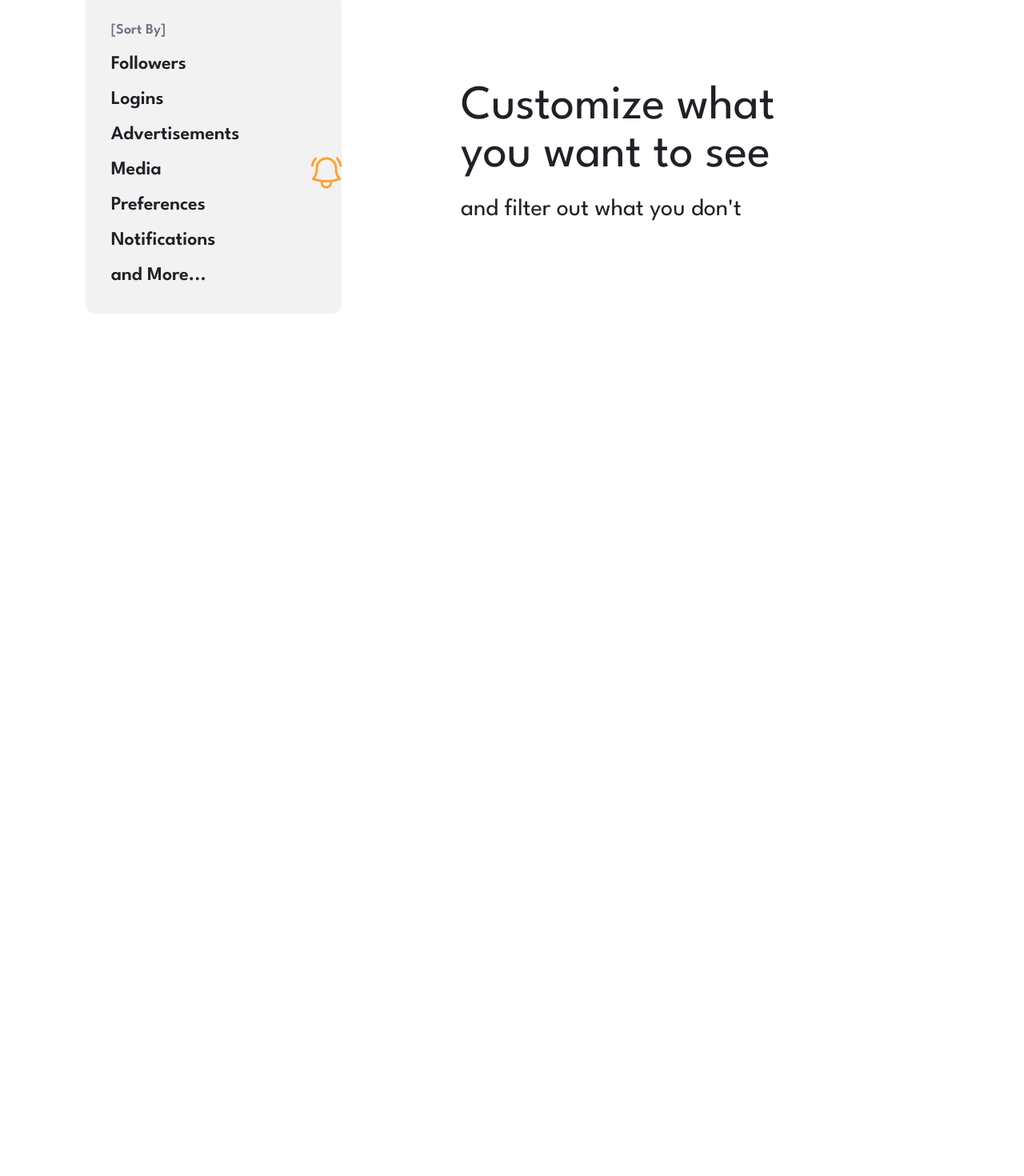
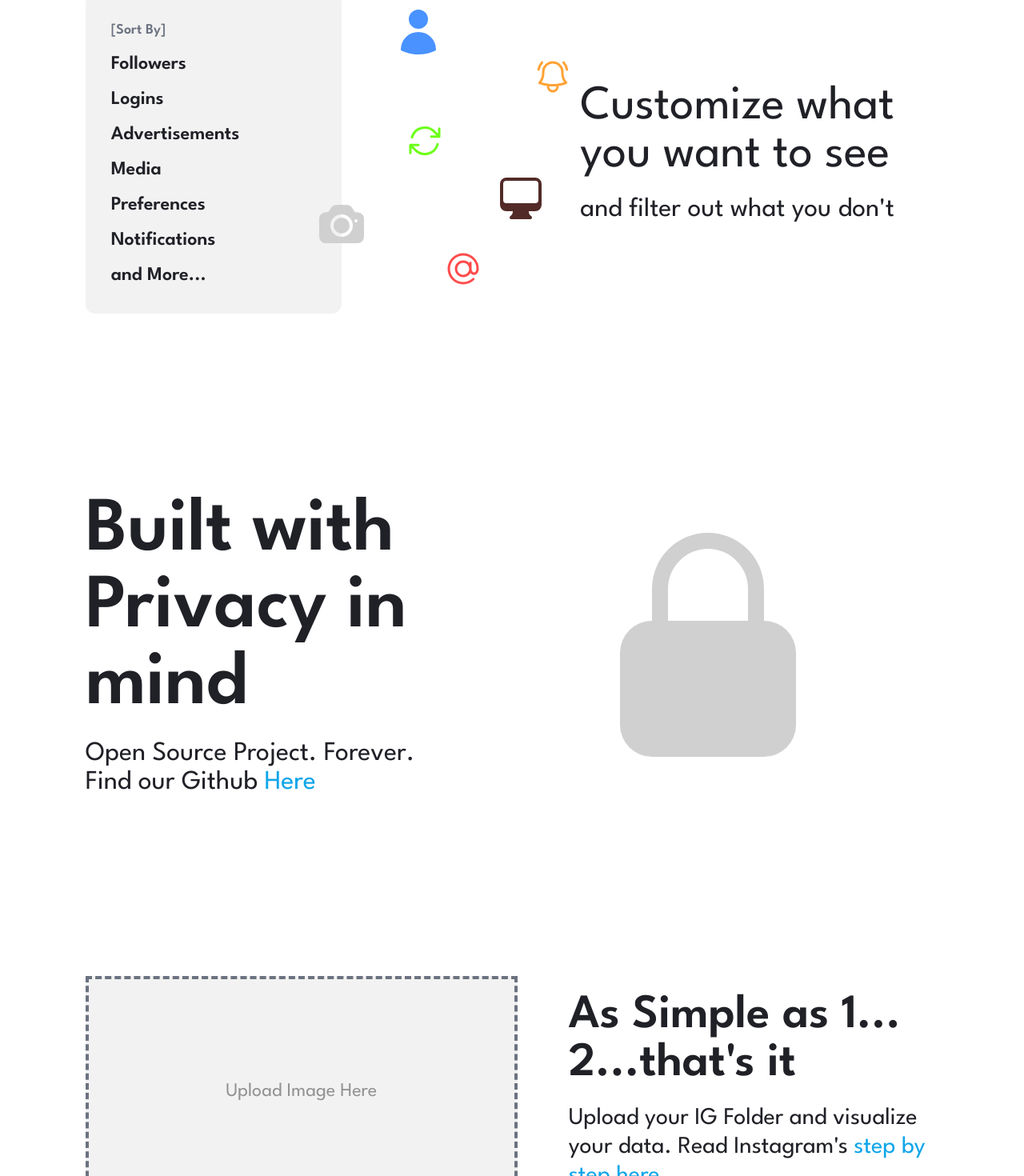
Before and after one commit to Larry-Larriee/IG-visualizer, a Next.js app in the folder my-app/: page / in a window 1280 px wide. Shown: the part 844-2314 px from the top of the page at 80% size. Before the commit the page ends 1236 px from the top, so only its background shows below. Built offline with nearby package versions, Linux system fonts and the light colour scheme.

Commit message:
finished landing page

```diff
--- a/my-app/src/app/components/Icons.jsx
+++ b/my-app/src/app/components/Icons.jsx
@@ -10,7 +10,7 @@ const icons = {
       viewBox="0 0 24 24"
       strokeWidth="1.5"
       stroke="currentColor"
-      className="text-prim-10 absolute left-96 h-12 w-12"
+      className="text-prim-10 h-12 w-12"
     >
       <path
         strokeLinecap="round"
@@ -24,7 +24,7 @@ const icons = {
       xmlns="http://www.w3.org/2000/svg"
       viewBox="0 0 24 24"
       fill="currentColor"
-      className="text-prim-9 absolute h-12 w-12"
+      className="text-prim-9 h-16 w-16"
     >
       <path
         fillRule="evenodd"
@@ -38,7 +38,7 @@ const icons = {
       xmlns="http://www.w3.org/2000/svg"
       viewBox="0 0 24 24"
       fill="currentColor"
-      className="text-prim-7 absolute h-12 w-12"
+      className="text-prim-7 h-12 w-12"
     >
       <path
         fillRule="evenodd"
@@ -52,7 +52,7 @@ const icons = {
       xmlns="http://www.w3.org/2000/svg"
       viewBox="0 0 24 24"
       fill="currentColor"
-      className="text-prim-11 absolute h-12 w-12"
+      className="text-prim-11 h-12 w-12"
     >
       <path
         fillRule="evenodd"
@@ -66,7 +66,7 @@ const icons = {
       xmlns="http://www.w3.org/2000/svg"
       viewBox="0 0 24 24"
       fill="currentColor"
-      className="text-prim-6 absolute h-12 w-12"
+      className="text-prim-6 h-16 w-16"
     >
       <path d="M12 9a3.75 3.75 0 1 0 0 7.5A3.75 3.75 0 0 0 12 9Z" />
       <path
@@ -81,7 +81,7 @@ const icons = {
       xmlns="http://www.w3.org/2000/svg"
       viewBox="0 0 24 24"
       fill="currentColor"
-      className="text-prim-12 absolute h-12 w-12"
+      className="text-prim-12 h-16 w-16"
     >
       <path
         fillRule="evenodd"
@@ -92,18 +92,23 @@ const icons = {
   ),
 };
 
-export default function Icons({ icon }) {
+export default function Icons({ icon, top, right, bottom, left }) {
   const iconRef = useRef();
 
   useEffect(() => {
     if (iconRef.current) {
-      console.log(iconRef.current);
+      if (top) iconRef.current.style.top = top;
+      if (right) iconRef.current.style.right = right;
+      if (bottom) iconRef.current.style.bottom = bottom;
+      if (left) iconRef.current.style.left = left;
     }
-  }, [iconRef]);
+  }, [iconRef, top, right, bottom, left]);
 
   return (
     <>
-      <div ref={iconRef}>{icons[icon]}</div>
+      <div className="absolute" ref={iconRef}>
+        {icons[icon]}
+      </div>
     </>
   );
 }
--- /dev/null
+++ b/my-app/src/app/components/helper/SpanLink.jsx
@@ -0,0 +1,16 @@
+"use client";
+
+import React, { useEffect, useState } from "react";
+
+export default function SpanLink({ link, text = "Here" }) {
+  return (
+    <>
+      <span
+        className="text-prim-14 hover:cursor-pointer"
+        onClick={() => window.open(link, "_blank")}
+      >
+        {text}
+      </span>
+    </>
+  );
+}
--- a/my-app/src/app/globals.css
+++ b/my-app/src/app/globals.css
@@ -118,6 +118,9 @@ body {
   .text-prim-13 {
     color: var(--prim-13);
   }
+  .text-prim-14 {
+    color: var(--prim-14);
+  }
 }
 
 @layer utilities {
@@ -145,6 +148,17 @@ body {
 }
 
 @layer utilities {
+  .text-3xxl {
+    font-size: 2.1rem;
+    line-height: 2.25rem;
+  }
+  .text-7xxl {
+    font-size: 5rem;
+    line-height: 1;
+  }
+}
+
+@layer utilities {
   .leading-5-important {
     line-height: 1.25rem !important;
   }
--- a/my-app/src/app/page.js
+++ b/my-app/src/app/page.js
@@ -1,6 +1,7 @@
 import Image from "next/image";
 import EditorUI from "./components/EditorUI";
 import Icons from "./components/Icons";
+import SpanLink from "./components/helper/SpanLink";
 
 export default function Home() {
   return (
@@ -44,8 +45,8 @@ export default function Home() {
         </div>
       </section>
 
-      <section className="mt-20 flex w-10/12 items-center justify-between gap-16">
-        <div className="bg-prim-5 flex w-80 flex-col gap-3 rounded-xl p-8">
+      <section className="relative mt-20 flex w-5/6 items-center">
+        <div className="bg-prim-5 flex w-80 flex-none flex-col gap-3 rounded-xl p-8">
           <p className="font-league text-lg font-semibold text-gray-500">
             [Sort By]
           </p>
@@ -72,17 +73,76 @@ export default function Home() {
           </p>
         </div>
 
-        <div className="w-116 flex flex-col gap-5">
-          <p className="font-league text-prim-2 text-6xl">
-            Customize what you want to see
+        <article className="flex w-full justify-end">
+          <div className="flex flex-col gap-5">
+            <p className="w-116 font-league text-prim-2 text-6xl">
+              Customize what you want to see
+            </p>
+            <p className="w-116 font-league text-prim-2 text-3xxl">
+              and filter out what you don&apos;t
+            </p>
+          </div>
+        </article>
+
+        <Icons icon={"bell"} left={"35rem"} top={"5rem"} />
+        <Icons icon={"person"} left={"24rem"} top={"1rem"} />
+        <Icons icon={"restart"} left={"25rem"} top={"10rem"} />
+        <Icons icon={"@"} left={"28rem"} bottom={"2rem"} />
+        <Icons icon={"camera"} left={"18rem"} bottom={"5rem"} />
+        <Icons icon={"desktop"} left={"32rem"} bottom={"7rem"} />
+      </section>
+
+      <section className="mt-36 flex w-10/12 items-center justify-between gap-16">
+        <div className="w-128 flex flex-col gap-5">
+          <p className="font-league text-prim-2 text-8xl font-semibold">
+            Built with Privacy in mind
           </p>
-          <p className="font-league text-prim-2 text-3xl">
-            and filter out what you don&apos;t
+          <p className="font-league text-prim-2 w-116 text-3xxl">
+            Open Source Project. Forever. Find our Github{" "}
+            <SpanLink link={"https://github.com/Larry-Larriee/IG-visualizer"} />
           </p>
         </div>
 
-        <Icons icon={"bell"} />
+        <div className="w-116 flex items-center">
+          <svg
+            xmlns="http://www.w3.org/2000/svg"
+            viewBox="0 0 24 24"
+            fill="currentColor"
+            className="text-prim-6 h-80 w-80"
+          >
+            <path
+              fillRule="evenodd"
+              d="M12 1.5a5.25 5.25 0 0 0-5.25 5.25v3a3 3 0 0 0-3 3v6.75a3 3 0 0 0 3 3h10.5a3 3 0 0 0 3-3v-6.75a3 3 0 0 0-3-3v-3c0-2.9-2.35-5.25-5.25-5.25Zm3.75 8.25v-3a3.75 3.75 0 1 0-7.5 0v3h7.5Z"
+              clipRule="evenodd"
+            />
+          </svg>
+        </div>
       </section>
+
+      <section className="mt-36 flex w-10/12 items-center justify-between gap-16">
+        <div className="w-169 bg-prim-5 flex h-72 items-center justify-center border-4 border-dashed border-gray-500 transition duration-200 ease-in-out hover:scale-105">
+          <p className="font-league text-prim-13 text-2xl">Upload Image Here</p>
+        </div>
+
+        <div className="w-128 flex flex-col gap-5">
+          <p className="font-league text-prim-2 text-6xl font-semibold">
+            As Simple as 1... 2...that&apos;s it
+          </p>
+          <p className="font-league text-prim-2 text-3xl">
+            Upload your IG Folder and visualize your data. Read Instagram&apos;s{" "}
+            <SpanLink
+              link={"https://help.instagram.com/519522125107875"}
+              text={"step by step here."}
+            />
+          </p>
+        </div>
+      </section>
+
+      <footer className="mb-1 mt-20 flex w-10/12 justify-end gap-8">
+        <p className="font-league text-2xl text-gray-600">Get Started</p>
+        <p className="font-league text-2xl text-gray-600">Privacy Policy</p>
+        <p className="font-league text-2xl text-gray-600">Github</p>
+      </footer>
     </main>
   );
 }
```
